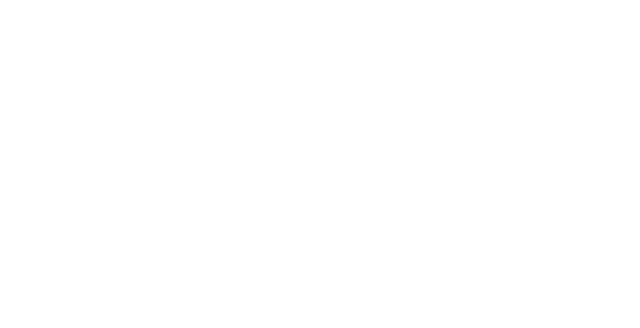
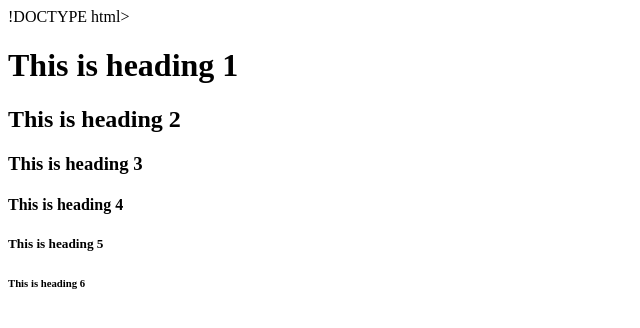
Before and after one commit to vijayaboorle05/Task-, a plain HTML site: page index.html in a window 1280 px wide. Shown: the whole page, without its empty margins (0-640 px from the left). Drawn offline with Linux system fonts and the light colour scheme.

Commit message:
Update index.html

```diff
--- a/index.html
+++ b/index.html
@@ -1 +1,13 @@
-<link rel="stylesheet" href="https://>
+!DOCTYPE html>
+<html>
+<body>
+
+<h1>This is heading 1</h1>
+<h2>This is heading 2</h2>
+<h3>This is heading 3</h3>
+<h4>This is heading 4</h4>
+<h5>This is heading 5</h5>
+<h6>This is heading 6</h6>
+
+</body>
+</html>
```
